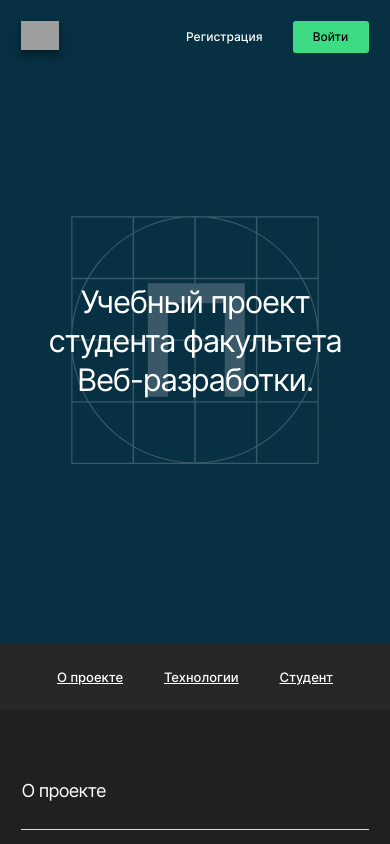
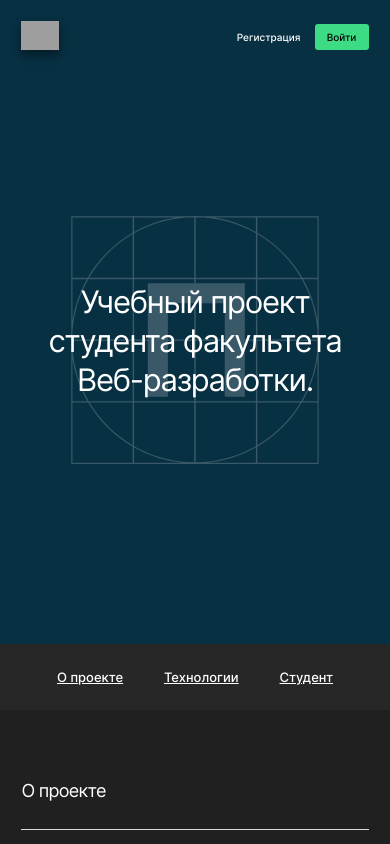
Before and after one commit to yaanab/movies-explorer-frontend2, a React (Create React App) app in the folder movies-explorer-frontend/: page / in a window 390 px wide. Shown: the top 844 px of the page. Built offline with nearby package versions, Linux system fonts and the light colour scheme; grey boxes are pictures that could not be loaded.

Commit message:
feat: адаптив для main

```diff
--- a/movies-explorer-frontend/src/components/App/App.js
+++ b/movies-explorer-frontend/src/components/App/App.js
@@ -21,11 +21,11 @@ function App() {
           <Route exact path="/">
             <Main />
           </Route>
-        </Switch>
-        {/* <Route path="/movies">
+          <Route path="/movies">
             <Movies />
           </Route>
-          <Route path="/saved-movies">
+        </Switch>
+        {/* <Route path="/saved-movies">
             <SavedMovies />
           </Route>
           <Route path="/profile">
--- a/movies-explorer-frontend/src/components/Header/Header.css
+++ b/movies-explorer-frontend/src/components/Header/Header.css
@@ -8,7 +8,6 @@
 
 .header__content {
   margin: 0 auto;
-  max-width: 89%;
   min-height: 74px;
   display: flex;
   align-items: center;
@@ -26,10 +25,9 @@
 .header__authorization {
   display: flex;
   flex-wrap: nowrap;
-  gap: 30px;
+  /* gap: 30px; */
   font-style: normal;
   font-weight: 500;
-  font-size: 12px;
   line-height: 16px;
 }
 
@@ -54,8 +52,6 @@
   cursor: pointer;
   background-color: #3DDC84;
   border-radius: 3px;
-  min-width: 76px;
-  min-height: 32px;
   display: flex;
   align-items: center;
   justify-content: center;
@@ -64,6 +60,53 @@
 .header__login-link:hover {
   opacity: 0.8;
 }
+
+@media screen and (max-width: 767px) {
+  .header__content {
+    max-width: 89%;
+  }
+
+  .header__authorization {
+    font-size: 10px;
+  }
+
+  .header__login-link {
+    min-width: 54px;
+    min-height: 26px;
+  }
+
+  .header__authorization {
+    gap: 14px;
+  }
+}
+
+@media screen and (min-width: 768px) {
+  .header__authorization {
+    font-size: 12px;
+  }
+
+  .header__login-link {
+    min-width: 76px;
+    min-height: 32px;
+  }
+
+  .header__authorization {
+    gap: 30px;
+  }
+}
+
+@media screen and (min-width: 768px) and (max-width: 1023px) {
+  .header__content {
+    max-width: 87%;
+  }
+}
+
+@media screen and (min-width: 1023px) {
+  .header__content {
+    max-width: 89%;
+  }
+}
+
 
 .header__movies-links {
   display: flex;
--- a/movies-explorer-frontend/src/components/Movies/Movies.js
+++ b/movies-explorer-frontend/src/components/Movies/Movies.js
@@ -0,0 +1,11 @@
+import Header from '../Header/Header';
+
+function Movies() {
+  return (
+    <>
+      <Header />
+    </>
+  )
+}
+
+export default Movies;
```
